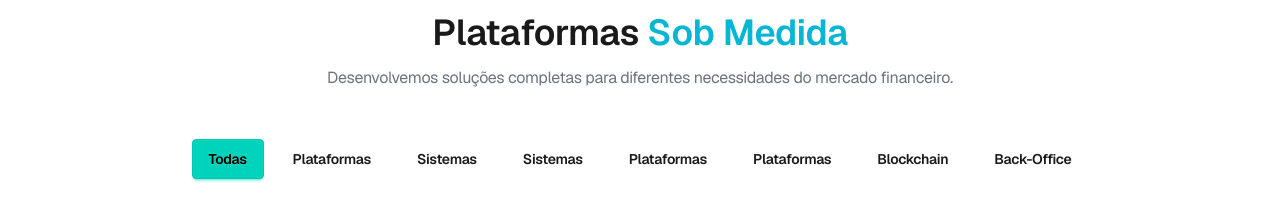
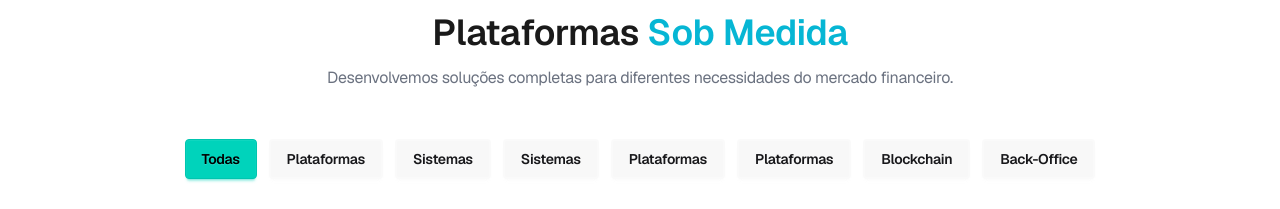
Before and after one commit to kaiqueyamamoto/wolfstoke-com, a Next.js app: page /solucoes in a window 1280 px wide. Shown: the part 1940-2149 px from the top of the page. Built offline with nearby package versions, Linux system fonts and the light colour scheme.

Commit message:
fix(solucoes): SolutionsSection ajustes
v0.1.15

Co-authored-by: Cursor <cursoragent@cursor.com>

```diff
--- a/app/components/solucoes/SolutionsSection.tsx
+++ b/app/components/solucoes/SolutionsSection.tsx
@@ -33,7 +33,7 @@ export default function SolutionsSection() {
             className={`btn px-4 py-2 text-sm ${
               selectedCategory === null
                 ? "btn-accent text-black"
-                : "btn-outline border-white/20"
+                : "border-2 border-[--color-foreground] text-[--color-foreground] hover:bg-[--color-foreground] hover:text-white border-white/20"
             }`}
           >
             Todas
@@ -45,7 +45,7 @@ export default function SolutionsSection() {
               className={`btn px-4 py-2 text-sm ${
                 selectedCategory === category
                   ? "btn-accent text-black"
-                  : "btn-outline border-white/20"
+                  : "border-2 border-[--color-foreground] text-[--color-foreground] hover:bg-[--color-foreground] hover:text-white border-white/20"
               }`}
             >
               {category.split(" ")[0]}
--- a/package.json
+++ b/package.json
@@ -1,6 +1,6 @@
 {
   "name": "wolfstoke-site",
-  "version": "0.1.14",
+  "version": "0.1.15",
   "private": true,
   "scripts": {
     "dev": "next dev",
```
